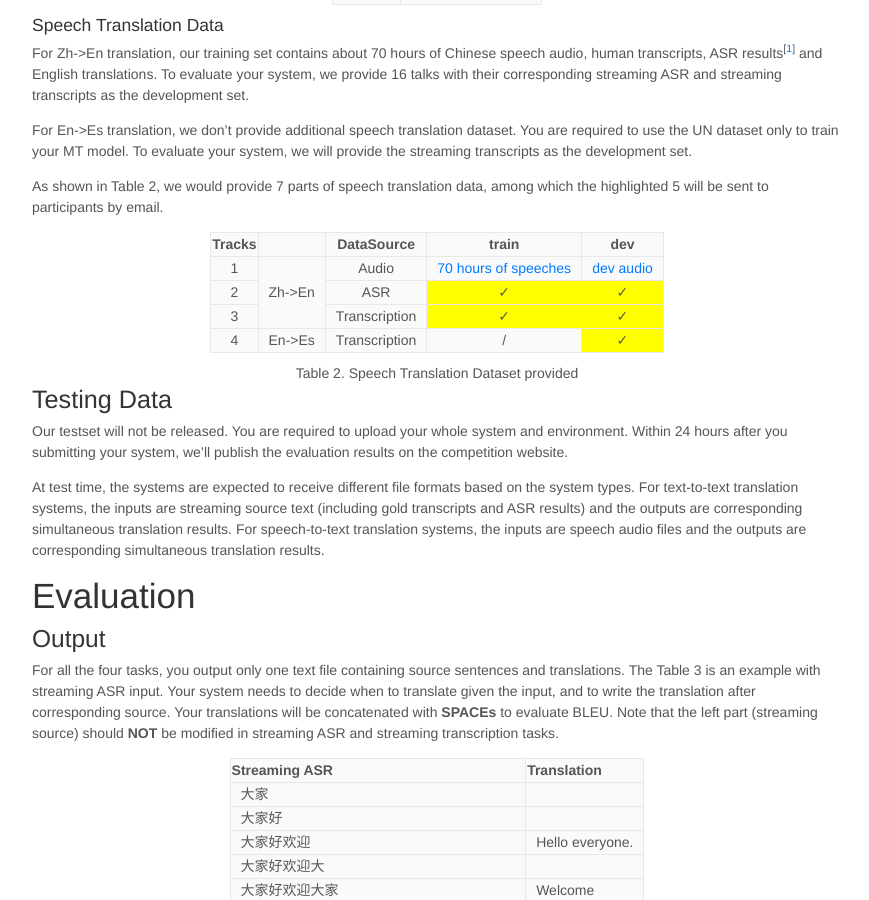
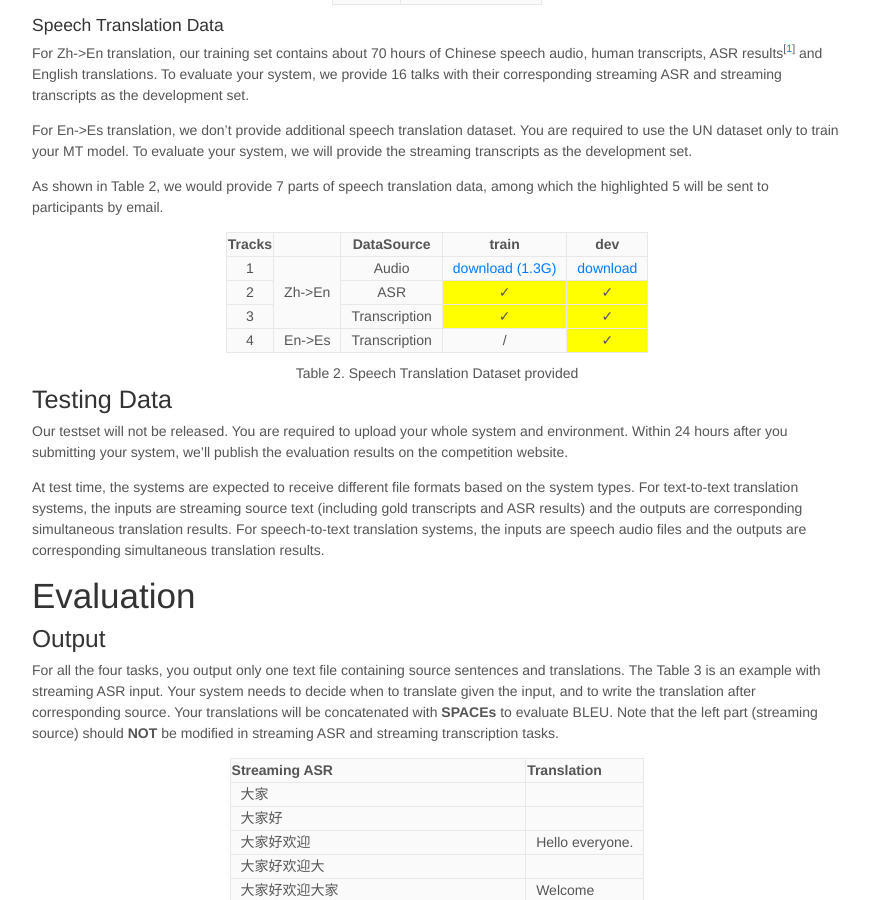
Before and after one commit to autosimtrans/autosimtrans.github.io, a Jekyll site: the page built from shared.md, in a window 1280 px wide and 900 px high, scrolled down 1653 px. Shown: the whole window, without its empty margins (203-1072 px from the left). Built offline with Jekyll 4.4.1, drawn with Linux system fonts in a browser that asks for light colours; nearby versions of some CDN libraries.

Commit message:
audio data link updated

```diff
--- a/shared.md
+++ b/shared.md
@@ -95,8 +95,8 @@ As shown in Table 2, we would provide 7 parts of speech translation data, among
         	<td>1</td>
             <td rowspan="3">Zh->En</td>
             <td>Audio</td>
-            <td><a href="https://bj.bcebos.com/ibox-docpreview100/43319cc7679b4077cdd672319c590598?authorization=bce-auth-v1%2Ffbe74140929444858491fbf2b6bc0935%2F2020-02-19T08%3A06%3A24Z%2F1800%2F%2F268d4d15e644c059fd580621cd6a496a5b0f2e68824fd4c8f21f8411c8c2cf6e&responseContentDisposition=attachment%3Bfilename%3D%2220200219155334.zip%22" target="_blank">70 hours of speeches</a></td>
-            <td><a href="http://bj.bcebos.com/v1/ai-studio-online/4e3fce487a3943f0a56e85f4c2b5f6535864ecd434164788a86677700e8118b6?responseContentDisposition=attachment%3B%20filename%3Ddevdata.zip&authorization=bce-auth-v1%2F0ef6765c1e494918bc0d4c3ca3e5c6d1%2F2020-02-19T08%3A00%3A16Z%2F-1%2F%2F98c5e852c7543b6386024fef611c0886fccf07c3855d5581025d368f1b1dd3a2" target="_blank">dev audio</a></td>
+            <td><a href="http://bj.bcebos.com/v1/ai-studio-online/eac5f829330542a2bfb075525b18df2609aae464839649418fe9ca2aed982ba9?responseContentDisposition=attachment%3B%20filename%3Dtraindata.zip&authorization=bce-auth-v1%2F0ef6765c1e494918bc0d4c3ca3e5c6d1%2F2020-02-19T08%3A29%3A23Z%2F-1%2F%2Fa30db973656a37c91146920bfc545026ba369411c63e61ad2dfaa530894b194d" target="_blank">download (1.3G)</a></td>
+            <td><a href="http://bj.bcebos.com/v1/ai-studio-online/4e3fce487a3943f0a56e85f4c2b5f6535864ecd434164788a86677700e8118b6?responseContentDisposition=attachment%3B%20filename%3Ddevdata.zip&authorization=bce-auth-v1%2F0ef6765c1e494918bc0d4c3ca3e5c6d1%2F2020-02-19T08%3A00%3A16Z%2F-1%2F%2F98c5e852c7543b6386024fef611c0886fccf07c3855d5581025d368f1b1dd3a2" target="_blank">download</a></td>
         </tr>
         <tr>
             <td>2</td>
```
